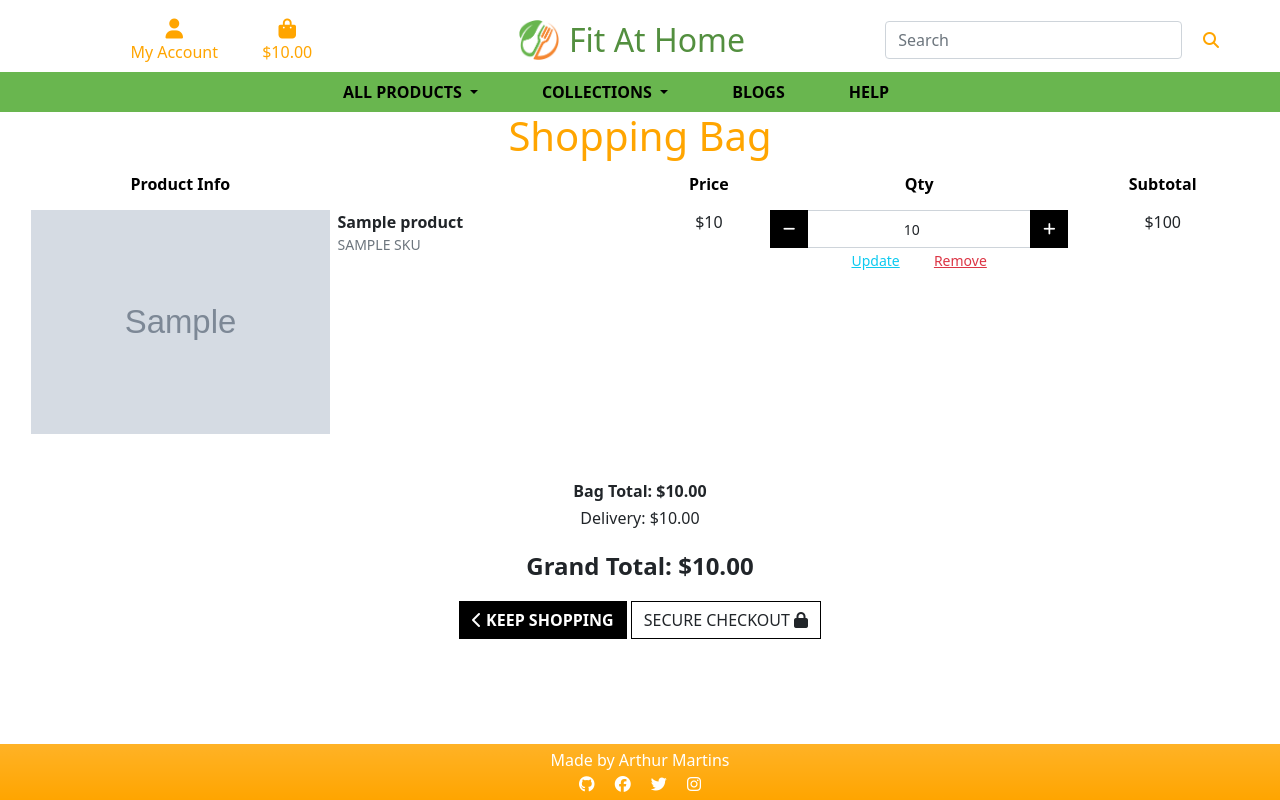
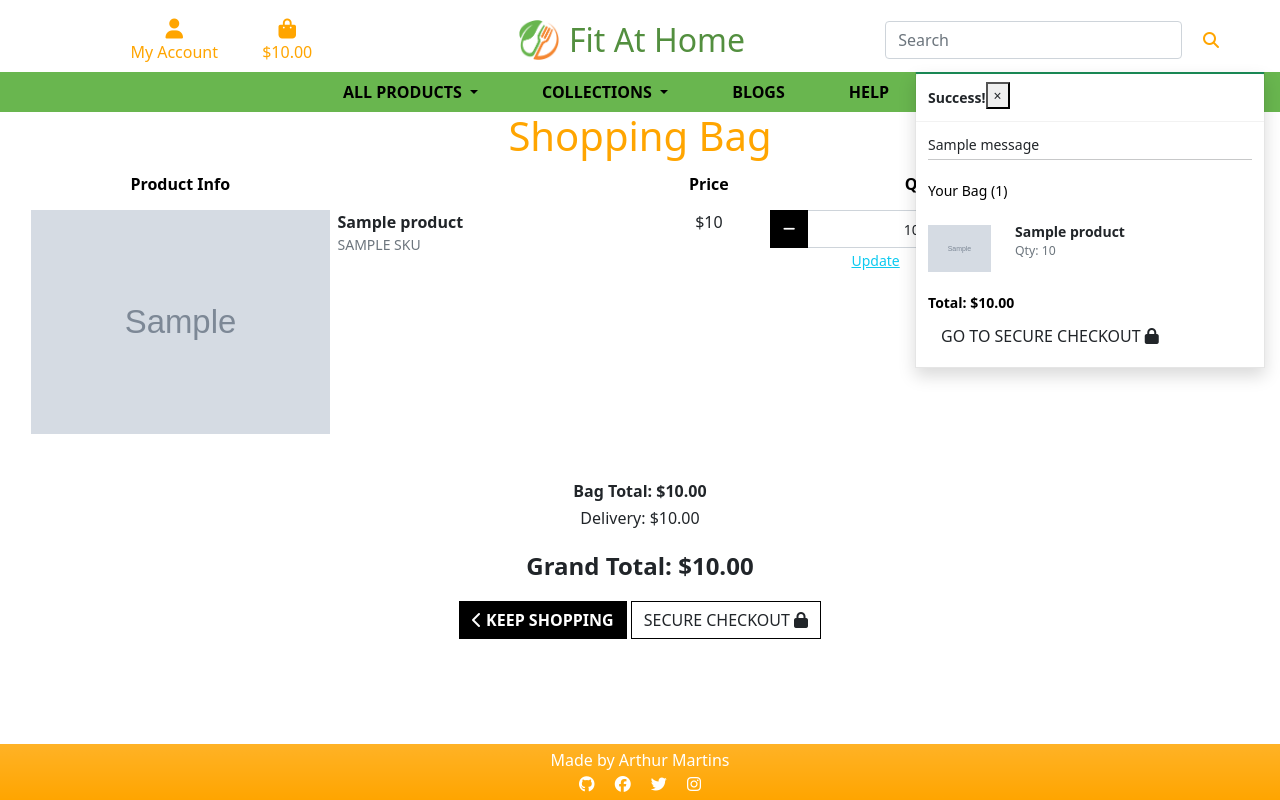
Before and after one commit to arthurmezaonik/portfolio_project_5, a Django app: template bag/templates/bag/bag.html in a window 1280 px wide. Run offline with Django 3.2, Linux system fonts and the light colour scheme; the template is opened without the code that fills it: most values are stand-ins (such as "Sample title", 1, 10 or a date in 2020); grey boxes marked "Sample" are stand-in pictures; one stand-in notice (Sample message) is shown; some libraries are stand-ins or nearby versions.

Commit message:
Add toasts

```diff
--- a/bag/templates/bag/includes/bag_product_form.html
+++ b/bag/templates/bag/includes/bag_product_form.html
@@ -3,19 +3,19 @@
     <div class="form-group">
         <div class="input-group">
             <div class="input-group-prepend">
-                <button class="decrement-qty btn text__white rounded-0"
+                <button class="decrement-qty btn text__white rounded-0 decrement-qty_{{ item.item_id }}"
                     data-item_id="{{ item.item_id }}" id="decrement-qty_{{ item.item_id }}">
                     <span>
                         <i class="fas fa-minus fa-sm"></i>
                     </span>
                 </button>
             </div>
-            <input class="form-control form-control-sm qty_input" type="number"
+            <input class="form-control form-control-sm qty_input id_qty_{{ item.item_id }}" type="number"
                 name="quantity" value="{{ item.quantity }}" min="1" max="99"
                 data-item_id="{{ item.item_id }}"
                 id="id_qty_{{ item.item_id }}">
             <div class="input-group-append">
-                <button class="increment-qty btn text__white rounded-0"
+                <button class="increment-qty btn text__white rounded-0 increment-qty_{{ item.item_id }}"
                     data-item_id="{{ item.item_id }}" id="increment-qty_{{ item.item_id }}">
                     <span>
                         <i class="fas fa-plus fa-sm"></i>
--- a/fit_at_home/settings.py
+++ b/fit_at_home/settings.py
@@ -86,6 +86,8 @@ TEMPLATES = [
         },
     },
 ]
+
+MESSAGE_STORAGE = 'django.contrib.messages.storage.session.SessionStorage'
 
 AUTHENTICATION_BACKENDS = [
     # Needed to login by username in Django admin, regardless of `allauth`
--- a/products/templates/products/includes/quantity_input_script.html
+++ b/products/templates/products/includes/quantity_input_script.html
@@ -2,11 +2,11 @@
 
     // Disable +/- buttons outside 1-99 range
     function handleEnableDisable(itemId) {
-        var currentValue = parseInt($(`#id_qty_${itemId}`).val());
+        var currentValue = parseInt($(`.id_qty_${itemId}`).val());
         var minusDisabled = currentValue < 2;
         var plusDisabled = currentValue > 98;
-        $(`#decrement-qty_${itemId}`).prop('disabled', minusDisabled);
-        $(`#increment-qty_${itemId}`).prop('disabled', plusDisabled);
+        $(`.decrement-qty_${itemId}`).prop('disabled', minusDisabled);
+        $(`.increment-qty_${itemId}`).prop('disabled', plusDisabled);
     }
 
     // Ensure proper enabling/disabling of all inputs on page load
--- a/products/templates/products/specific_product.html
+++ b/products/templates/products/specific_product.html
@@ -44,17 +44,17 @@
                             <div class="form-group w-sm-50">
                                 <div class="input-group">
                                     <div class="input-group-prepend">
-                                        <button class="decrement-qty btn text__white rounded-0"
+                                        <button class="decrement-qty btn text__white rounded-0 decrement-qty_{{ product.id }}"
                                             data-item_id="{{ product.id }}" id="decrement-qty_{{ product.id }}">
                                             <span class="icon">
                                                 <i class="fas fa-minus"></i>
                                             </span>
                                         </button>
                                     </div>
-                                    <input class="form-control qty_input" type="number" name="quantity" value="1"
+                                    <input class="form-control qty_input id_qty_{{ product.id }}" type="number" name="quantity" value="1"
                                         min="1" max="99" data-item_id="{{ product.id }}" id="id_qty_{{ product.id }}">
                                     <div class="input-group-append">
-                                        <button class="increment-qty btn text__white rounded-0"
+                                        <button class="increment-qty btn text__white rounded-0 increment-qty_{{ product.id }}"
                                             data-item_id="{{ product.id }}" id="increment-qty_{{ product.id }}">
                                             <span class="icon">
                                                 <i class="fas fa-plus"></i>
--- a/static/css/base.css
+++ b/static/css/base.css
@@ -85,6 +85,10 @@
     padding-left: 0;
 }
 
+.mobile__icon .nav-link.bag__icon{
+    padding-left: 0.5rem;
+}
+
 @media only screen and (min-width:768px){
     .logo__img{
         width: 40px;
@@ -102,6 +106,23 @@
         padding-top: 0;
         padding-bottom: 0;
     }
+}
+
+/* Bootstrap Toasts */
+
+.message-container {
+    position: fixed;
+    top: 72px;
+    right: 15px;
+    z-index: 99999999999;
+}
+
+.custom-toast {
+    overflow: visible;
+}
+
+.toast-capper {
+    height: 2px;
 }
 
 /* MAIN */
--- a/templates/base.html
+++ b/templates/base.html
@@ -22,8 +22,12 @@
     {% endblock %}
 
     {% block corejs%}
-        <script src="https://kit.fontawesome.com/8968e8b0bc.js" crossorigin="anonymous"></script>
-        <script src="https://code.jquery.com/jquery-3.6.0.min.js" integrity="sha256-/xUj+3OJU5yExlq6GSYGSHk7tPXikynS7ogEvDej/m4=" crossorigin="anonymous"></script>
+        <script src="https://kit.fontawesome.com/e9c73d7092.js" crossorigin="anonymous"></script>
+        <script src="https://code.jquery.com/jquery-3.4.1.min.js" integrity="sha256-CSXorXvZcTkaix6Yvo6HppcZGetbYMGWSFlBw8HfCJo=" crossorigin="anonymous"></script>
+
+        <script src="https://cdn.jsdelivr.net/npm/popper.js@1.16.0/dist/umd/popper.min.js" integrity="sha384-Q6E9RHvbIyZFJoft+2mJbHaEWldlvI9IOYy5n3zV9zzTtmI3UksdQRVvoxMfooAo" crossorigin="anonymous"></script>
+        <script src="https://stackpath.bootstrapcdn.com/bootstrap/4.4.1/js/bootstrap.min.js" integrity="sha384-wfSDF2E50Y2D1uUdj0O3uMBJnjuUD4Ih7YwaYd1iqfktj0Uod8GCExl3Og8ifwB6" crossorigin="anonymous"></script>
+
         <script src="https://cdn.jsdelivr.net/npm/@popperjs/core@2.10.2/dist/umd/popper.min.js" integrity="sha384-7+zCNj/IqJ95wo16oMtfsKbZ9ccEh31eOz1HGyDuCQ6wgnyJNSYdrPa03rtR1zdB" crossorigin="anonymous"></script>
         <script src="https://cdn.jsdelivr.net/npm/bootstrap@5.1.3/dist/js/bootstrap.min.js" integrity="sha384-QJHtvGhmr9XOIpI6YVutG+2QOK9T+ZnN4kzFN1RtK3zEFEIsxhlmWl5/YESvpZ13" crossorigin="anonymous"></script>
     {% endblock %}
@@ -49,6 +53,24 @@
         </div>
     </header>
 
+    {% if messages %}
+        <div class="message-container">
+            {% for message in messages %}
+                {% with message.level as level %}
+                    {% if level == 40 %}
+                        {% include 'includes/toasts/toast_error.html' %}
+                    {% elif level == 30 %}
+                        {% include 'includes/toasts/toast_warning.html' %}
+                    {% elif level == 25 %}
+                        {% include 'includes/toasts/toast_success.html' %}
+                    {% else %}
+                        {% include 'includes/toasts/toast_info.html' %}
+                    {% endif %}
+                {% endwith %}
+            {% endfor %}
+        </div>
+    {% endif %}
+
     {% block content %}
 
     {% endblock %}
@@ -57,7 +79,9 @@
     {% include 'includes/footer.html' %}
 
     {% block postloadjs %}
-
+    <script type="text/javascript">
+        $('.toast').toast('show');
+    </script>
     {% endblock %}
 
 </body>
--- a/templates/includes/desktop-header.html
+++ b/templates/includes/desktop-header.html
@@ -1,5 +1,7 @@
 <div id="d__header" class="row bg-white pt-lg-2 d-none d-lg-flex">
+
     <div class="col-12 col-lg-4 my-auto py-1 py-lg-0 text-center text-lg-left">
+
         <ul class="list-inline list-unstyled text-center text-lg-right my-0">
             <li class="list-inline-item dropdown">
                 <a class="nav-link text__orange" href="#" id="user-options" data-bs-toggle="dropdown" aria-expanded="false">
--- a/templates/includes/mobile-header.html
+++ b/templates/includes/mobile-header.html
@@ -26,7 +26,7 @@
 
     <div class="mobile__icon col-4">
         <div class="list-inline-item">
-            <a class="nav-link text__orange" href="{% url 'view_bag' %}">
+            <a class="nav-link bag__icon text__orange" href="{% url 'view_bag' %}">
                 <div class="text-center">
                     <div><i class="fas fa-shopping-bag fa-lg"></i></div>
                     <p class="my-0">
@@ -55,7 +55,7 @@
                 <form class="form" method="GET" action="{% url 'search' %}">
                     <div class="input-group w-100">
                         <input class="form-control border border-black rounded-0" type="text" name="q"
-                            placeholder="Search our site">
+                            placeholder="Search in our site">
                         <div class="input-group-append">
                             <button class="btn text__orange"
                                 type="submit">
--- /dev/null
+++ b/templates/includes/toasts/toast_success.html
@@ -0,0 +1,53 @@
+<div class="toast custom-toast rounded-0 border-top-0" role="alert" data-autohide="false">
+    <div class="arrow-up arrow-success"></div>
+    <div class="w-100 toast-capper bg-success"></div>
+    <div class="toast-header bg-white text-dark">
+        <strong class="mr-auto">Success!</strong>
+        <button type="button" class="ml-2 mb-1 close text-dark" data-dismiss="toast" aria-label="Close">
+            <span aria-hidden="true">&times;</span>
+        </button>
+    </div>
+    <div class="toast-body bg-white">
+        <div class="row">
+            <div class="col">
+                {{ message }}
+                <hr class="mt-1 mb-3">
+            </div>
+        </div>
+        {% if grand_total %}
+            <p class="logo-font bg-white text-black py-1">Your Bag ({{ product_count }})</p>
+            <div class="bag-notification-wrapper">
+                {% for item in bag_items %}
+                    <div class="row">
+                        <div class="col-3 my-1">
+                            <img class="w-100" src="{{ item.product.image.url }}" style="width:100%">
+                        </div>
+                        <div class="col-9">
+                            <p class="my-0"><strong>{{ item.product.name }}</strong></p>
+                            <p class="my-0 small text-muted">Qty: {{ item.quantity }}</p>
+                        </div>
+                    </div>
+                {% endfor %}
+            </div>
+            <div class="row">
+                <div class="col">
+                    <strong><p class="mt-3 mb-1 text-black">
+                        Total{% if free_delivery_delta > 0 %} (Exc. delivery){% endif %}:
+                        <span class="float-right">${{ total|floatformat:2 }}</span>
+                    </p></strong>
+                    {% if free_delivery_delta > 0 %}
+                        <p class="mb-0 p-2 bg-warning shadow-sm text-black text-center">
+                            Spend <strong>${{ free_delivery_delta }}</strong> more to get free next day delivery!
+                        </p>
+                    {% endif %}
+                    <a href="{% url 'view_bag' %}" class="btn btn-black btn-block rounded-0">
+                        <span class="text-uppercase">Go To Secure Checkout</span>
+                        <span class="icon">
+                            <i class="fas fa-lock"></i>
+                        </span>
+                    </a>
+                </div>
+            </div>
+        {% endif %}
+    </div>
+</div>
```
Also changed, not shown: bag/views.py (+7 -1 lines), templates/includes/toasts/toast_error.html (added, +13 -0 lines), templates/includes/toasts/toast_info.html (added, +13 -0 lines), templates/includes/toasts/toast_warning.html (added, +13 -0 lines).
